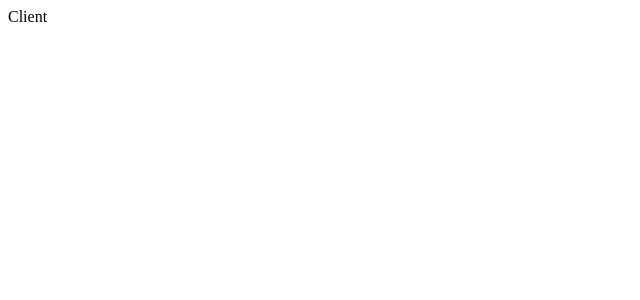
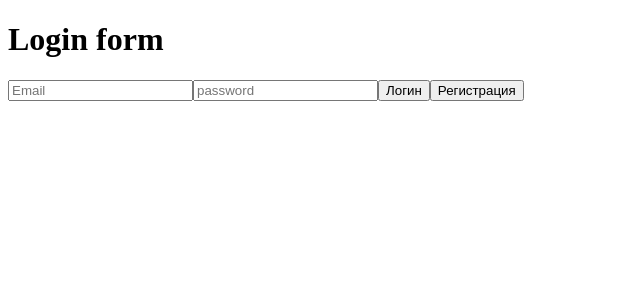
Before and after one commit to VladyslavDobrovolskyi/jwt-practice-2, a React (Vite) app in the folder client/: page / in a window 1280 px wide. Shown: the top 300 px of the page, without its empty margins (0-640 px from the left). Built offline with nearby package versions, Linux system fonts and the light colour scheme.

Commit message:
Init react app and create LoginForm component

```diff
--- a/client/package.json
+++ b/client/package.json
@@ -10,6 +10,9 @@
     "preview": "vite preview"
   },
   "dependencies": {
+    "axios": "^1.4.0",
+    "mobx": "^6.9.1",
+    "mobx-react-lite": "^4.0.3",
     "react": "^18.2.0",
     "react-dom": "^18.2.0"
   },
--- a/client/src/App.jsx
+++ b/client/src/App.jsx
@@ -1,7 +1,12 @@
+import React from 'react'
+import LoginForm from './components/LoginForm'
 function App() {
 
   return (
-   <div>Client</div>
+   <div>
+    <h1>Login form</h1>
+    <LoginForm/>
+   </div>
   )
 }
 
--- /dev/null
+++ b/client/src/components/LoginForm.jsx
@@ -0,0 +1,34 @@
+import React, { useState } from 'react'
+
+const LoginForm = () => {
+  const [email,setEmail] = useState('')
+  const [password,setPassword] = useState('')
+  return (
+    <div>
+     <input
+     onChange={e => {
+      setEmail(e.target.value,
+        console.log(e.target.value)
+        )
+    }}
+     value = {email}
+     type = "text"
+      placeholder='Email'
+     />
+     <input
+     onChange={e => setPassword(
+      e.target.value,
+      console.log(e.target.value)
+      )}
+     value = {password}
+     type = "password"
+      placeholder='password'
+     />
+     <button> Логин </button>
+     <button> Регистрация </button>
+    </div>
+  )
+
+}
+
+export default LoginForm
--- /dev/null
+++ b/client/src/store/somemobx.js
@@ -0,0 +1 @@
+s
```
Also changed, not shown: client/src/http/index.js (added, +14 -0 lines), client/src/services/authService.js (added, +13 -0 lines), client/src/services/userService.js (added, +7 -0 lines), 1 other file (tests, documents, lock files or other folders).
